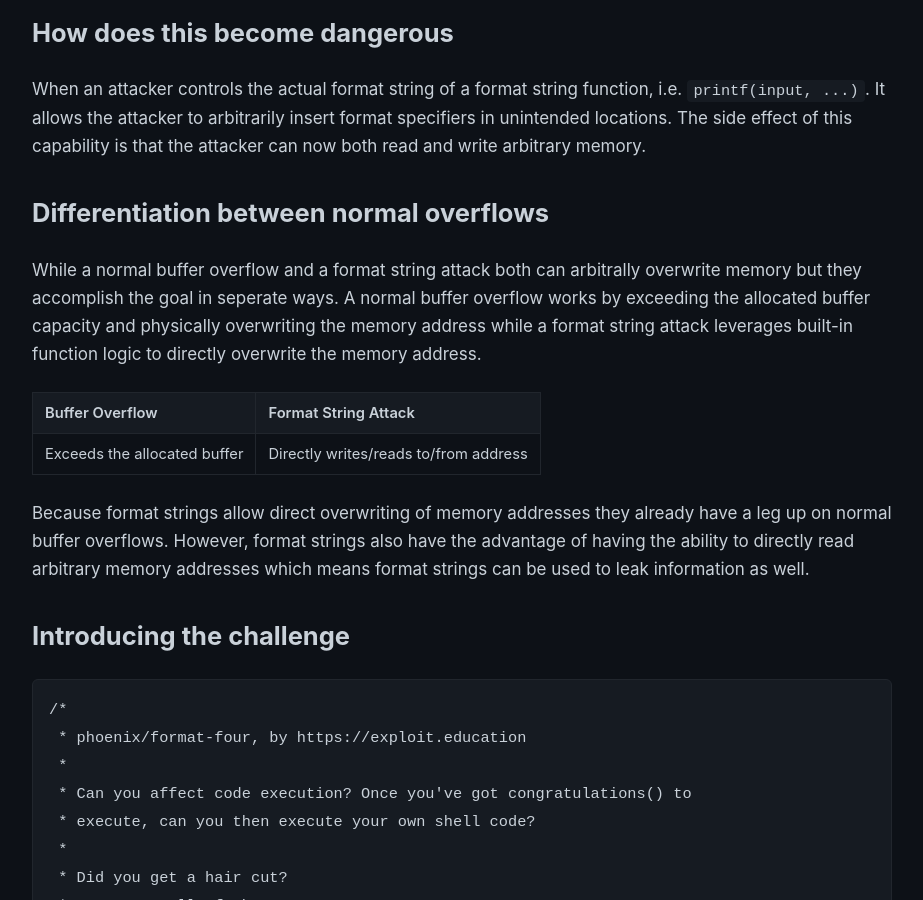
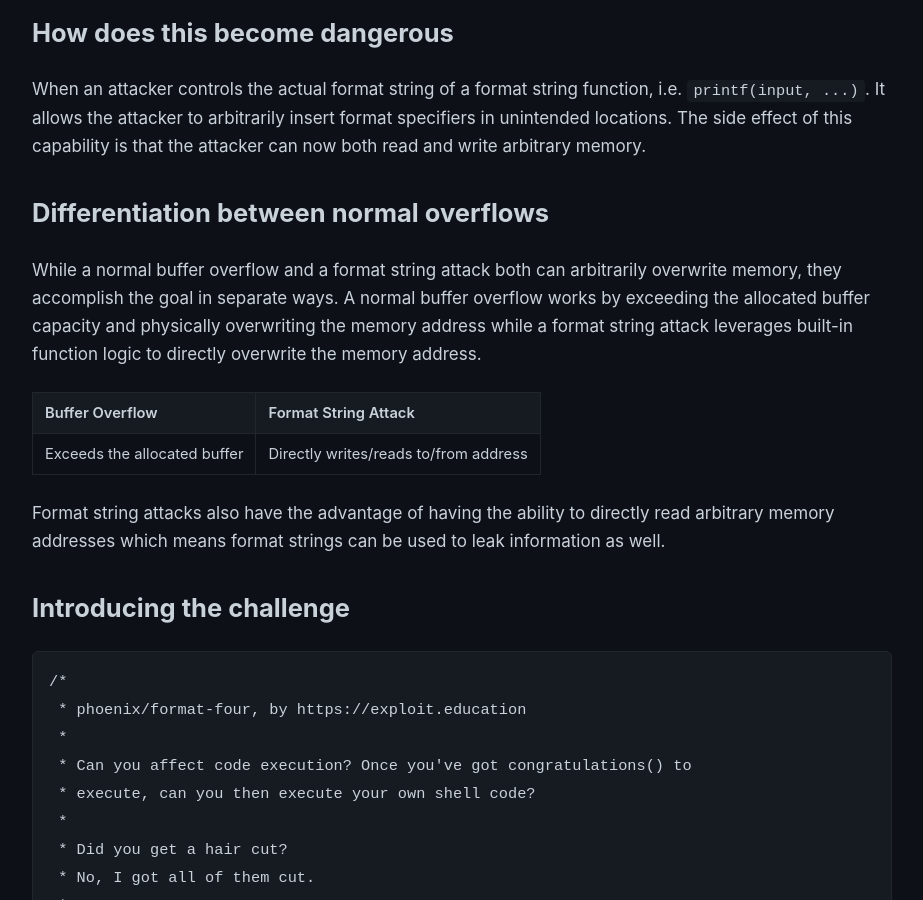
Before and after one commit to notpenguu/notpenguu.github.io, a Jekyll site: the page built from _posts/2026-07-23-phoenix-format-strings.md, in a window 1280 px wide and 900 px high, scrolled down 1550 px. Shown: the whole window, without its empty margins (178-1101 px from the left). Built offline with Jekyll 4.4.1, drawn with Linux system fonts in a browser that asks for light colours; some of the changed text lies outside the part shown.

Commit message:
did stuff

````diff
--- a/_posts/2026-07-23-phoenix-format-strings.md
+++ b/_posts/2026-07-23-phoenix-format-strings.md
@@ -49,13 +49,13 @@
 
 ## **Differentiation between normal overflows**
 
-While a normal buffer overflow and a format string attack both can arbitrally overwrite memory but they accomplish the goal in seperate ways. A normal buffer overflow works by exceeding the allocated buffer capacity and physically overwriting the memory address while a format string attack leverages built-in function logic to directly overwrite the memory address.
+While a normal buffer overflow and a format string attack both can arbitrarily overwrite memory, they accomplish the goal in separate ways. A normal buffer overflow works by exceeding the allocated buffer capacity and physically overwriting the memory address while a format string attack leverages built-in function logic to directly overwrite the memory address.
 
 | Buffer Overflow | Format String Attack |
 | --- | --- |
-Exceeds the allocated buffer | Directly writes/reads to/from address
+| Exceeds the allocated buffer | Directly writes/reads to/from address |
 
-Because format strings allow direct overwriting of memory addresses they already have a leg up on normal buffer overflows. However, format strings also have the advantage of having the ability to directly read arbitrary memory addresses which means format strings can be used to leak information as well.
+Format string attacks also have the advantage of having the ability to directly read arbitrary memory addresses which means format strings can be used to leak information as well.
 
 ## **Introducing the challenge**
 
@@ -112,11 +112,7 @@
 
 ## **What is the Global Offset Table**
 
-The global offset table, usually referred to as the GOT in short, is a section of an ELF binary that stores absolute memory addresses of external functions and data from libraries. The Global Offset Table itself is a target for exploitation as the Global Offset Table redirects execution and when the attacker controls the Global Offset Table, they therefore control execution flow via the Procedural Linkage Table which is the component which actually controls where the code jumps.
-
-```
-[ Global Offset Table ] <===> [ Procedural Linkage Table ] <===> [ Binary ]
-```
+The global offset table, usually referred to as the GOT in short, is a section of an ELF binary that stores absolute memory addresses of external functions and data from libraries. The Global Offset Table itself is a target for exploitation as the Procedural Linkage Table redirects execution through it and when the attacker controls the addresses in the Global Offset Table, they therefore control execution flow via the Procedural Linkage Table. It's kind of like having control of the ball that the dog will chase.
 
 ## **Finding the `exit()` address with `objdump`**
 
@@ -298,11 +294,11 @@
 
 We need to write the values `0x11`, `0x40`, and `0x7d` into registers in order to use them to write the value `0x000000000040117d` later. The reason we do 17 or `0x11` first is because the `printf()` counter only goes up so we need to write in ascending order.
 
-| Padding | Write | Value
+| Padding | Write | Value |
 | --- | --- | --- |
-%17c = 17 padding bytes | %17$hhn = write count to 17 | count = 17 (`0x11`)
-%47c = 47 padding bytes | %18$hhn = write count to 18 | count = 64 (`0x40`)
-%61c = 61 padding bytes | %19$hhn = write count to 19 | count = 125 (`0x7d`)
+| %17c = 17 padding bytes | %17$hhn = write count to 17 | count = 17 (`0x11`) |
+| %47c = 47 padding bytes | %18$hhn = write count to 18 | count = 64 (`0x40`) |
+| %61c = 61 padding bytes | %19$hhn = write count to 19 | count = 125 (`0x7d`) |
 
 In more specific terms, the operation we perform with each of these format strings are as follows: **1)** Advance the counter to 17 then write the low-byte of the counter (`0x11`) into the address held by argument 17. **2)** Advance the counter by 47 to reach 64 then write the low-byte of the counter (`0x40`) into the address held by argument 18. **3)** Advance the counter by 61 to reach 125 then write the low-byte of the counter (`0x7d`) into the address held by argument 19.
 
@@ -397,11 +393,13 @@
 (gdb)
 ```
 
+You may be wondering why I used `set exec-wrapper env -i`, this is because we must strip the environment in both the reconnaissance and the payload in order to ensure the most accurate results. In addition, `GDB` uses the full path so when we use the binary in our exploit we should call the full path too.
+
 ## **Approximating payload size**
 
 We want to write a stack address which means that instead of writing three bytes like in the previous example we'll need to write six bytes instead which naturally makes our payload larger. Right now, we don't know the exact address but we know it will resemble `0x7fffffffNNNN` where N is a hexadecimal byte.
 
-Decomposing this unknown sequence of bytes in order to understand the grouping, in order to make this grouping make sense we'll assume that `NN` are two seperate values less than `7f`. We'll place `NN` and `NN` as the first two bytes as we don't know these values for sure yet. The next byte in this framing will be `7f` and the final bytes will be `ff`, `ff`, and `ff`. An important thing to note about this construction is that `ff` appears three times which means there will be two blocks that don't increment the counter at all, based on information from the first example we can assume that these blocks without a counter increment will look like `%NN$hhn` where N is an integer. Therefore, we can determine the length of these format blocks with a decent amount of certainty to be seven bytes in length.
+Decomposing this unknown sequence of bytes in order to understand the grouping, in order to make this grouping make sense we'll assume that `NN` are two separate values less than `7f`. We'll place `NN` and `NN` as the first two bytes as we don't know these values for sure yet. The next byte in this framing will be `7f` and the final bytes will be `ff`, `ff`, and `ff`. An important thing to note about this construction is that `ff` appears three times which means there will be two blocks that don't increment the counter at all, based on information from the first example we can assume that these blocks without a counter increment will look like `%NN$hhn` where N is an integer. Therefore, we can determine the length of these format blocks with a decent amount of certainty to be seven bytes in length.
 
 ```
 [NN]~~~~~[NN]~~~~~[7f]~~~~~[ff]
@@ -499,7 +497,7 @@
 shell_addr = BUF + FMT_LEN + 48 + SLED // 2
 ```
 
-The first variable is the address of the buffer variable, the second variable is the address of the `exit()` function as defined by the Global Offset Table, the third variable is the length of the format string payload, the fourth variable is the length of the `NOP` sled we'll implement to enhance reliability of our exploit, the fifth variable is the starting argument. The final variable in this section is the "address of the `shellcode`", in reality we add the buffer address to the length of the format string and then add that number to 48, which is the length six quad word pointers take up (6 * 8 = 48), then finally we add have of the sled to our "address of the shellcode" so our "address to the shellcode" is actually in the middle of a `NOP` sled to improve reliability
+The first variable is the address of the buffer variable, the second variable is the address of the `exit()` function as defined by the Global Offset Table, the third variable is the length of the format string payload, the fourth variable is the length of the `NOP` sled we'll implement to enhance reliability of our exploit, the fifth variable is the starting argument. The final variable in this section is the "address of the `shellcode`", in reality we add the buffer address to the length of the format string and then add that number to 48, which is the length six quad word pointers take up (6 * 8 = 48), then finally we add half of the sled to our "address of the shellcode" so our "address to the shellcode" is actually in the middle of a `NOP` sled to improve reliability
 
 ### **The third section splits the target address into byte-writes**
 
@@ -585,7 +583,7 @@
 buf += b"\x48\x31\xf6\x56\x48\xbf\x2f\x62\x69\x6e\x2f\x2f\x73\x68\x57\x54\x5f\x6a\x3b\x58\x99\x0f\x05"
 ```
 
-The first line left justifies the format string payload by padding to the format length requirement we defined, the next line is simply adding a `NOP` sled to the payload. The line after that instructions to prepare the stack for the `shellcode` and the final line is the actual `shellcode`.
+The first line left justifies the format string payload by padding to the format length requirement we defined, the next line is simply adding a `NOP` sled to the payload. The line after that contains instructions in byte form to prepare the stack for the `shellcode` and the final line is the actual `shellcode`.
 
 #### **Part 1 - stack fixup**
 
````
Also changed, not shown: other parts of _posts/2026-07-23-phoenix-format-strings.md (+20 -20 lines).
